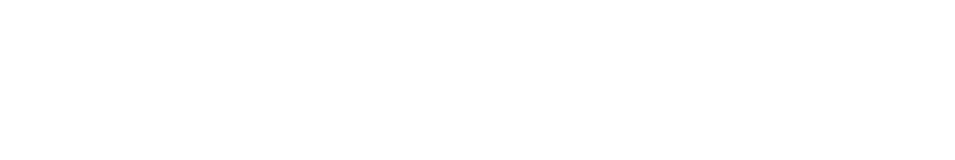
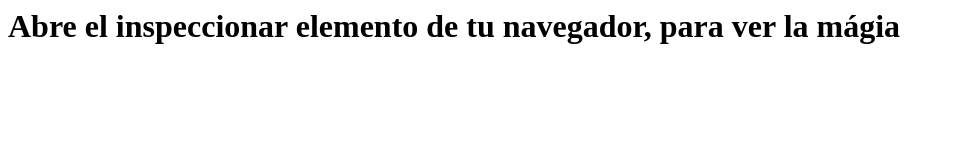
Before and after one commit to RubenZagon/Kata-AddString, a website: page index.html in a window 1280 px wide. Shown: the whole page, without its empty margins (0-955 px from the left). Drawn offline with Linux system fonts and the light colour scheme.

Commit message:
Add instrucctions to use.

```diff
--- a/index.html
+++ b/index.html
@@ -8,6 +8,6 @@
     <script defer src="js/index.js"></script>
 </head>
 <body>
-
+        <h1 style = "display:flex; margin: auto;">Abre el inspeccionar elemento de tu navegador, para ver la mágia<h1>
 </body>
 </html>
```
